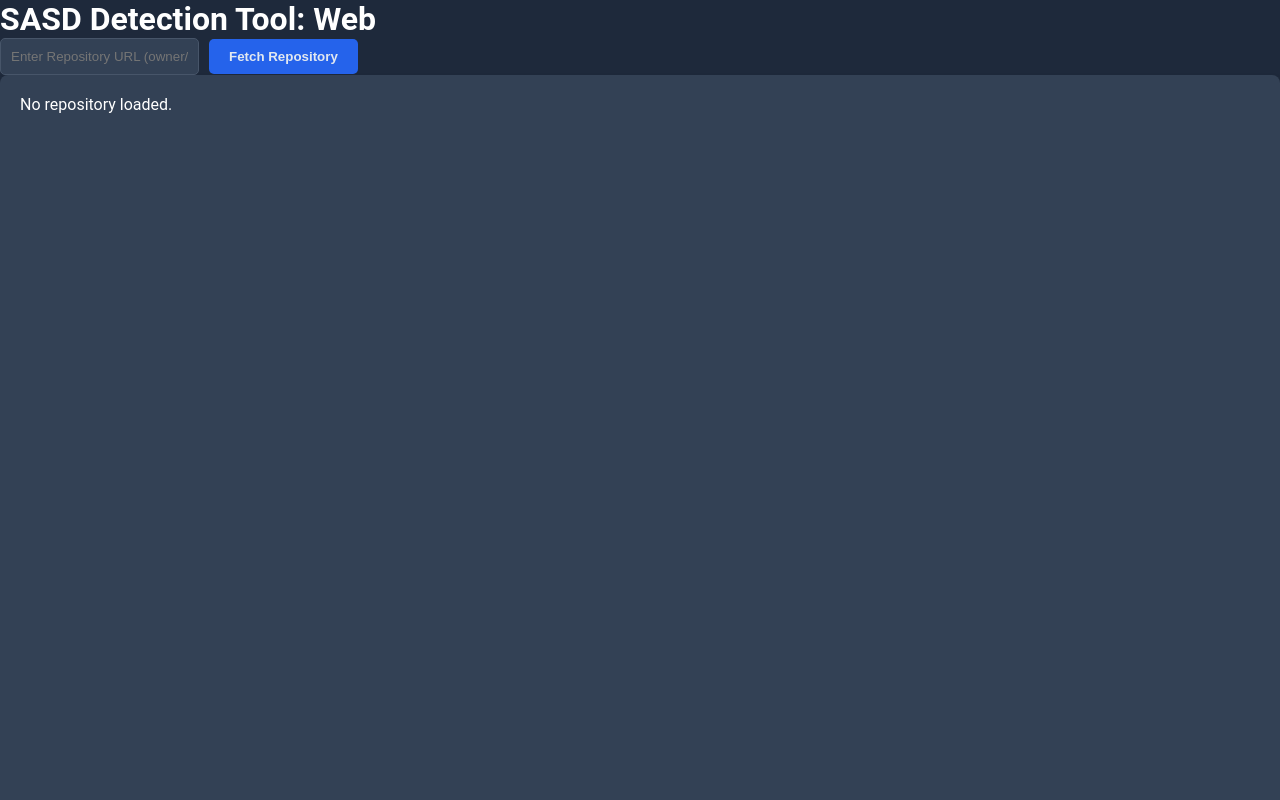
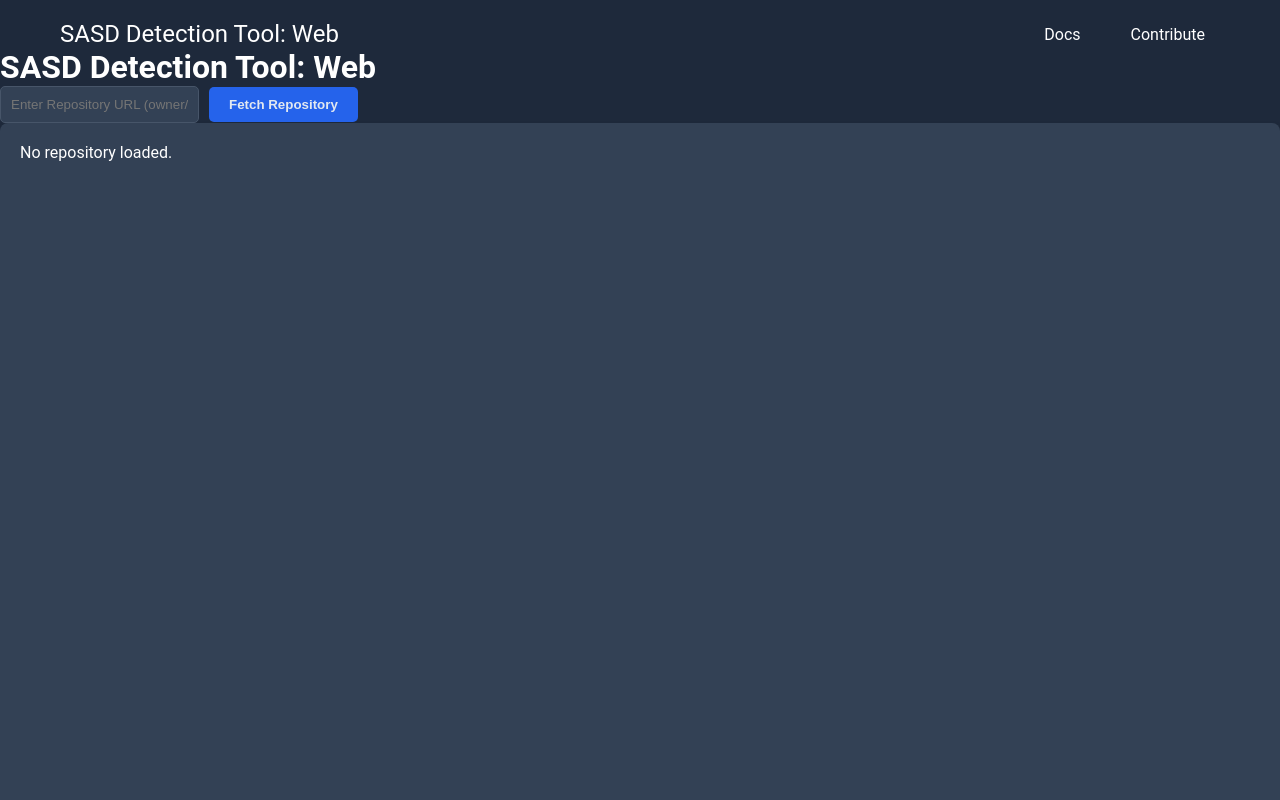
Before and after one commit to BHarris02/SASD-Detection-Tool, a React (Vite) app in the folder apps/frontend/: page / in a window 1280 px wide. Shown: the top 800 px of the page. Built offline with nearby package versions, Linux system fonts and the light colour scheme.

Commit message:
render `Navbar`

```diff
--- a/apps/frontend/src/App.tsx
+++ b/apps/frontend/src/App.tsx
@@ -1,9 +1,11 @@
 import './App.css'
 import Dashboard from '@/pages/Dashboard';
+import Navbar from './components/layout/Navbar';
 
 function App() {
   return (
     <>
+      <Navbar />
       <Dashboard />
     </>
   )
```
